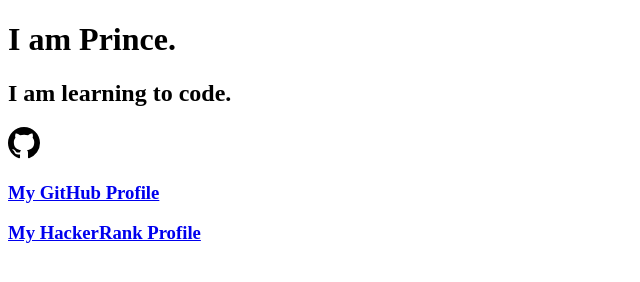
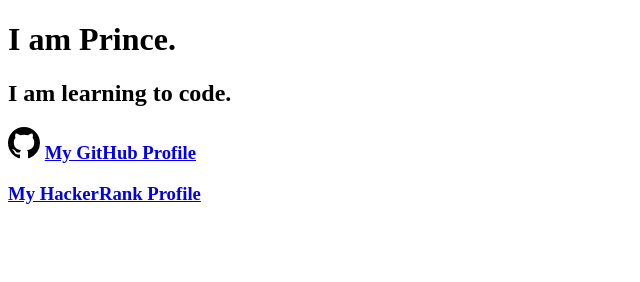
Before and after one commit to oji-prince/oji-prince.github.io, a plain HTML site: page index.html in a window 1280 px wide. Shown: the whole page, without its empty margins (0-640 px from the left). Drawn offline with Linux system fonts and the light colour scheme.

Commit message:
adjust GitHub Logo

```diff
--- a/index.html
+++ b/index.html
@@ -8,8 +8,8 @@
 <body>
     <h1>I am Prince.</h1>
     <h2>I am learning to code.</h2>
-    <svg class="octicon octicon-mark-github v-align-middle" height="32" viewBox="0 0 16 16" version="1.1" width="32" aria-hidden="true"><path fill-rule="evenodd" d="M8 0C3.58 0 0 3.58 0 8c0 3.54 2.29 6.53 5.47 7.59.4.07.55-.17.55-.38 0-.19-.01-.82-.01-1.49-2.01.37-2.53-.49-2.69-.94-.09-.23-.48-.94-.82-1.13-.28-.15-.68-.52-.01-.53.63-.01 1.08.58 1.23.82.72 1.21 1.87.87 2.33.66.07-.52.28-.87.51-1.07-1.78-.2-3.64-.89-3.64-3.95 0-.87.31-1.59.82-2.15-.08-.2-.36-1.02.08-2.12 0 0 .67-.21 2.2.82.64-.18 1.32-.27 2-.27.68 0 1.36.09 2 .27 1.53-1.04 2.2-.82 2.2-.82.44 1.1.16 1.92.08 2.12.51.56.82 1.27.82 2.15 0 3.07-1.87 3.75-3.65 3.95.29.25.54.73.54 1.48 0 1.07-.01 1.93-.01 2.2 0 .21.15.46.55.38A8.013 8.013 0 0016 8c0-4.42-3.58-8-8-8z"></path></svg>
-    <h3><a href="https://github.com/oji-prince">My GitHub Profile</a></h3>
+    <h3><svg class="octicon octicon-mark-github v-align-middle" height="32" viewBox="0 0 16 16" version="1.1" width="32" aria-hidden="true"><path fill-rule="evenodd" d="M8 0C3.58 0 0 3.58 0 8c0 3.54 2.29 6.53 5.47 7.59.4.07.55-.17.55-.38 0-.19-.01-.82-.01-1.49-2.01.37-2.53-.49-2.69-.94-.09-.23-.48-.94-.82-1.13-.28-.15-.68-.52-.01-.53.63-.01 1.08.58 1.23.82.72 1.21 1.87.87 2.33.66.07-.52.28-.87.51-1.07-1.78-.2-3.64-.89-3.64-3.95 0-.87.31-1.59.82-2.15-.08-.2-.36-1.02.08-2.12 0 0 .67-.21 2.2.82.64-.18 1.32-.27 2-.27.68 0 1.36.09 2 .27 1.53-1.04 2.2-.82 2.2-.82.44 1.1.16 1.92.08 2.12.51.56.82 1.27.82 2.15 0 3.07-1.87 3.75-3.65 3.95.29.25.54.73.54 1.48 0 1.07-.01 1.93-.01 2.2 0 .21.15.46.55.38A8.013 8.013 0 0016 8c0-4.42-3.58-8-8-8z"></path></svg>
+  <a href="https://github.com/oji-prince">My GitHub Profile</a></h3>
     <h3><a href="https://www.hackerrank.com/oji_prince">My HackerRank Profile</a></h3>
 
 </body>
```
